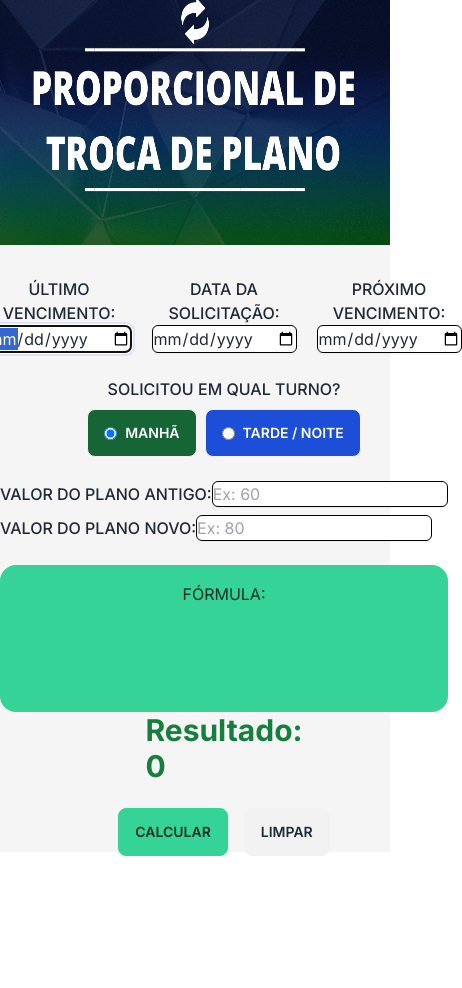
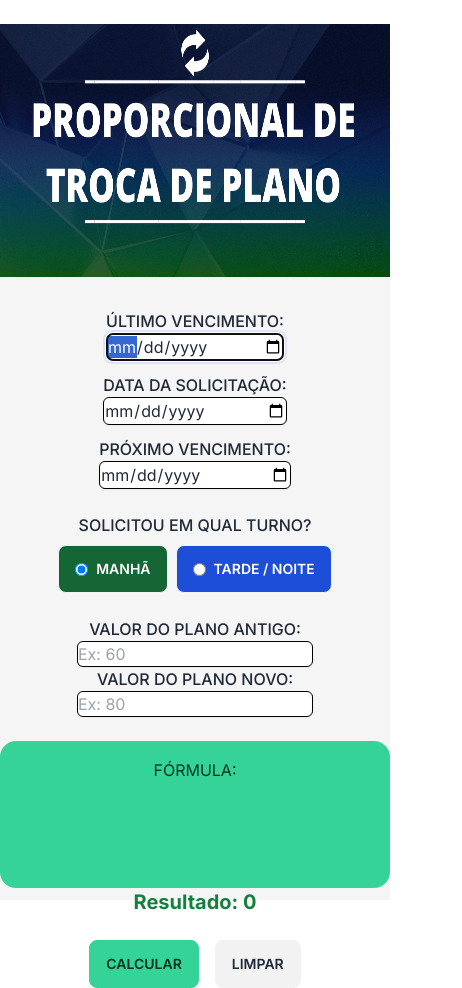
Before and after one commit to FelipeJustusMatos/Portal-do-Funcionario-ConectTelecom, a Next.js app: page /trocadeplano in a window 390 px wide. Shown: the whole page, 462 px wide, since content can reach past the window. Before the commit the page ends 856 px from the top, so only its background shows below. Built offline with nearby package versions, Linux system fonts and the light colour scheme.

Commit message:
ProporcionalDePlanoResponsive

```diff
--- a/src/app/trocadeplano/page.jsx
+++ b/src/app/trocadeplano/page.jsx
@@ -94,9 +94,9 @@ export default function CalculadoraProporcional() {
   };
 
   return (
-    <div className="flex  rounded-tl-3xl w-full -mt-2 sm:mt-2 h-[100vh] bg-light">
-      <div className="w-full flex flex-col justify-center items-center">
-        <figure className="-mt-1">
+    <div className="flex  rounded-tl-3xl sm:rounded-none w-full -mt-2 sm:mt-14 h-[100vh] bg-light">
+      <div className="w-full flex flex-col justify-center   items-center">
+        <figure className="-mt-1  sm:mt-16">
           <Image
             src={image5}
             alt="Cadastrar Ramal"
@@ -106,8 +106,9 @@ export default function CalculadoraProporcional() {
 
         <div className="mx-auto max-w-md">
           <form className="mt-8 space-y-6">
-            <div className=" flex flex-initial justify-center gap-5 text-center">
-              <div>
+            <div className="text-center justify-center items-center self-center  ">
+              <ul className="flex mt-10 sm:mt-5 justify-center sm:flex-col sm:col-span-1 ">
+                <li className=" grid mr-3 sm:mr-0 sm:justify-center sm:mb-3">
                   <label htmlFor="date_ini" className="font-medium">
                     ÚLTIMO VENCIMENTO:
                   </label>
@@ -120,9 +121,8 @@ export default function CalculadoraProporcional() {
                     className="border border-black rounded-md shadow-sm focus:border-indigo-300 focus:ring focus:ring-indigo-200 focus:ring-opacity-50"
                     autoFocus
                   />
-              </div>
-
-              <div>
+                </li>
+                <li className=" grid mr-3 sm:mr-0 sm:justify-center sm:mb-3">
                   <label htmlFor="date_mid" className="font-medium">
                     DATA DA SOLICITAÇÃO:
                   </label>
@@ -134,9 +134,8 @@ export default function CalculadoraProporcional() {
                     type="date"
                     className="border border-black rounded-md shadow-sm focus:border-indigo-300 focus:ring focus:ring-indigo-200 focus:ring-opacity-50"
                   />
-              </div>
-
-              <div>
+                </li>
+                <li className=" grid mr-3 sm:mr-0 sm:justify-center">
                   <label htmlFor="date_end" className="font-medium">
                     PRÓXIMO VENCIMENTO:
                   </label>
@@ -148,7 +147,8 @@ export default function CalculadoraProporcional() {
                     type="date"
                     className="border border-black rounded-md shadow-sm focus:border-indigo-300 focus:ring focus:ring-indigo-200 focus:ring-opacity-50"
                   />
-              </div>
+                </li>
+              </ul>
             </div>
 
             <div className="mt-4">
@@ -190,8 +190,9 @@ export default function CalculadoraProporcional() {
               </div>
             </div>
 
-            <div className="space-y-2">
-              <div>
+            <div className="text-center justify-center items-center self-center  ">
+              <ul className="sm:flex sm:flex-col sm:col-span-1 sm:justify-center ">
+                <li className="justify-center items-center">
                   <label htmlFor="plano_antigo" className="font-medium">
                     VALOR DO PLANO ANTIGO:
                   </label>
@@ -205,9 +206,8 @@ export default function CalculadoraProporcional() {
                     placeholder="Ex: 60"
                     step="any"
                   />
-              </div>
-
-              <div>
+                </li>
+                <li>
                   <label htmlFor="plano_novo" className="font-medium">
                     VALOR DO PLANO NOVO:
                   </label>
@@ -221,7 +221,8 @@ export default function CalculadoraProporcional() {
                     placeholder="Ex: 80"
                     step="any"
                   />
-              </div>
+                </li>
+              </ul>
             </div>
 
             <div>
@@ -237,8 +238,8 @@ export default function CalculadoraProporcional() {
               </div>
 
               <strong className="flex justify-center">
-                <h2 className="text-green-700 text-3xl" id="res">
-                  Resultado: <br />
+                <h2 className="text-green-700 text-3xl sm:text-xl" id="res">
+                  Resultado: <br className="sm:hidden" />
                   {resultado}
                 </h2>
               </strong>
```
Lines whose indentation alone changed are shown as unchanged.
